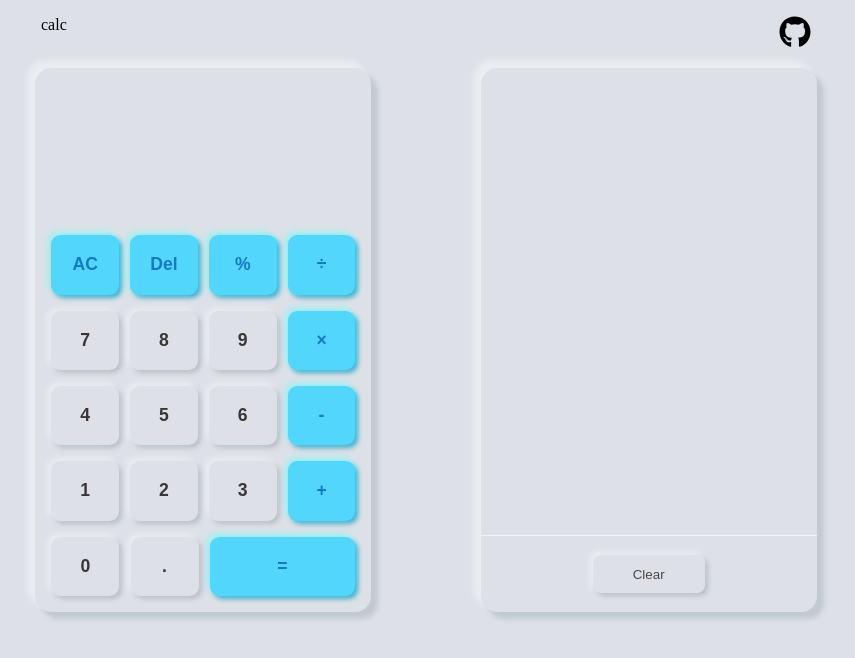
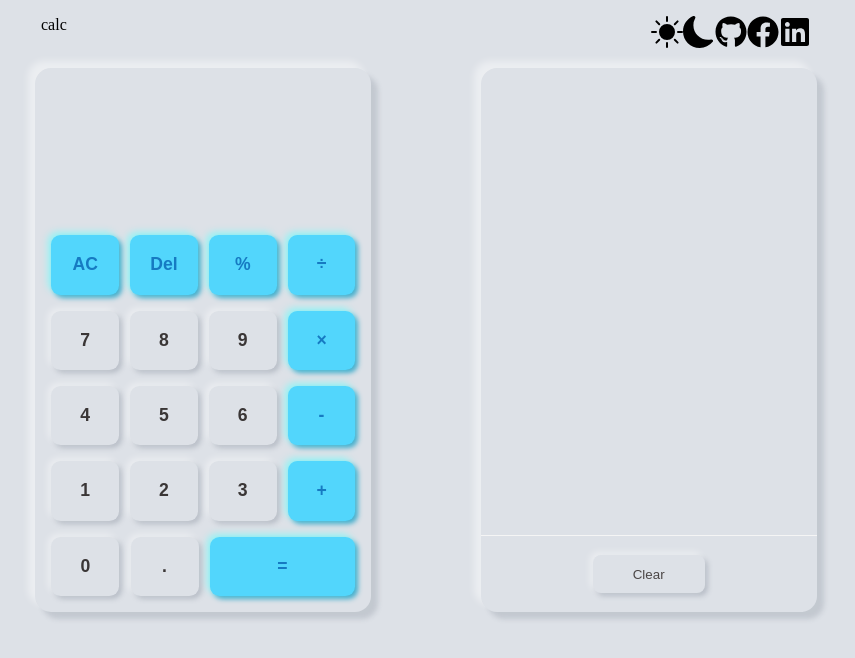
Before and after one commit to Vhickyy/calculator-v2, a React (Vite) app: page / in a window 1280 px wide. Shown: the top 658 px of the page, without its empty margins (214-1069 px from the left). Built offline with nearby package versions, Linux system fonts and the light colour scheme.

Commit message:
added icons

```diff
--- a/src/App.tsx
+++ b/src/App.tsx
@@ -1,7 +1,8 @@
 import styled from 'styled-components'
 import Calculator from './Components/Calculator/Calculator';
 import History from './Components/History';
-import {FaGithub} from "react-icons/fa"
+import {FaFacebook, FaGithub, FaLinkedin} from "react-icons/fa"
+import {BsFillSunFill,BsFillMoonFill } from "react-icons/bs"
 
 function App() {
   return (
@@ -9,7 +10,11 @@ function App() {
       <Header>
         <div>calc</div>
         <div>
-          <a href="#"><FaGithub className='icons'/></a>
+            <BsFillSunFill className='icons'/>
+            <BsFillMoonFill className='icons'/>
+            <a href="#"><FaGithub className='icons'/></a>
+            <a href="#"><FaFacebook className='icons'/></a>
+            <a href="#"><FaLinkedin className='icons'/></a>
         </div>
       </Header>
       <Wrapper>
```
